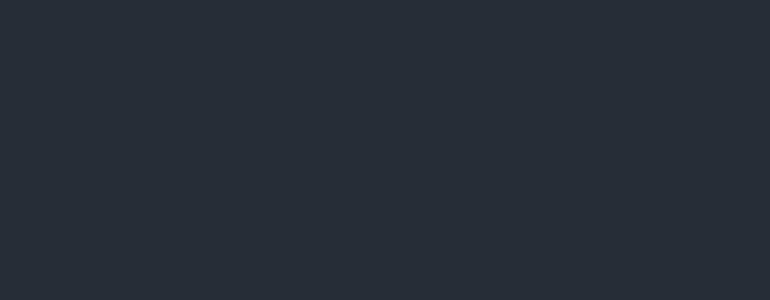
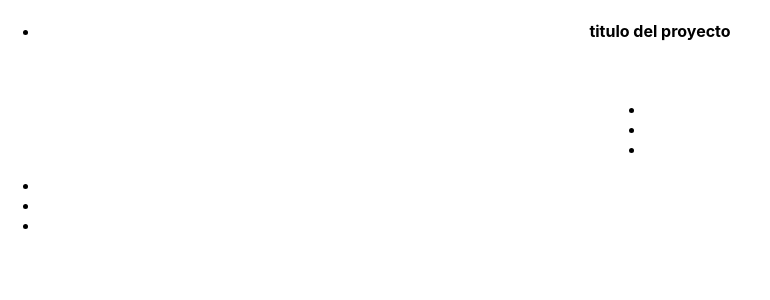
Before and after one commit to claradios/portfolio, a React (Create React App) app: page / in a window 1280 px wide. Shown: the top 300 px of the page, without its empty margins (0-770 px from the left). Built offline with nearby package versions, Linux system fonts and the light colour scheme.

Commit message:
add main html structure

```diff
--- a/src/App.js
+++ b/src/App.js
@@ -9,9 +9,35 @@ class App extends React.Component {
   render() {
     return (
       <div className="App">
-        <header className="App-header">
-
+        <header className="App__header">
         </header>
+        <main className="App__main">
+          <section className="Main__section_works">
+            <ul className="works__list">
+              <li className="work__project">
+                <h4 className="work__title">titulo del proyecto</h4>
+                <div className="work__picture"><a href="#"><img alt="" src=""/></a></div>
+              </li>
+              {/* <li className="work__project"></li>
+              <li className="work__project"></li>
+              <li className="work__project"></li>
+              <li className="work__project"></li>
+              <li className="work__project"></li> */}
+            </ul>
+          </section>
+          <section className="Main__section_other">
+          <li className="other__project"></li>
+          <li className="other__project"></li>
+          <li className="other__project"></li>
+          </section>
+        </main>
+        <footer className="App__footer">
+          <ul className="contact__icons-list">
+            <li className="contact__linkedin"></li>
+            <li className="contact__github"></li>
+            <li className="contact__instagram"></li>
+          </ul>
+        </footer>
       </div>
     );
   }
```
